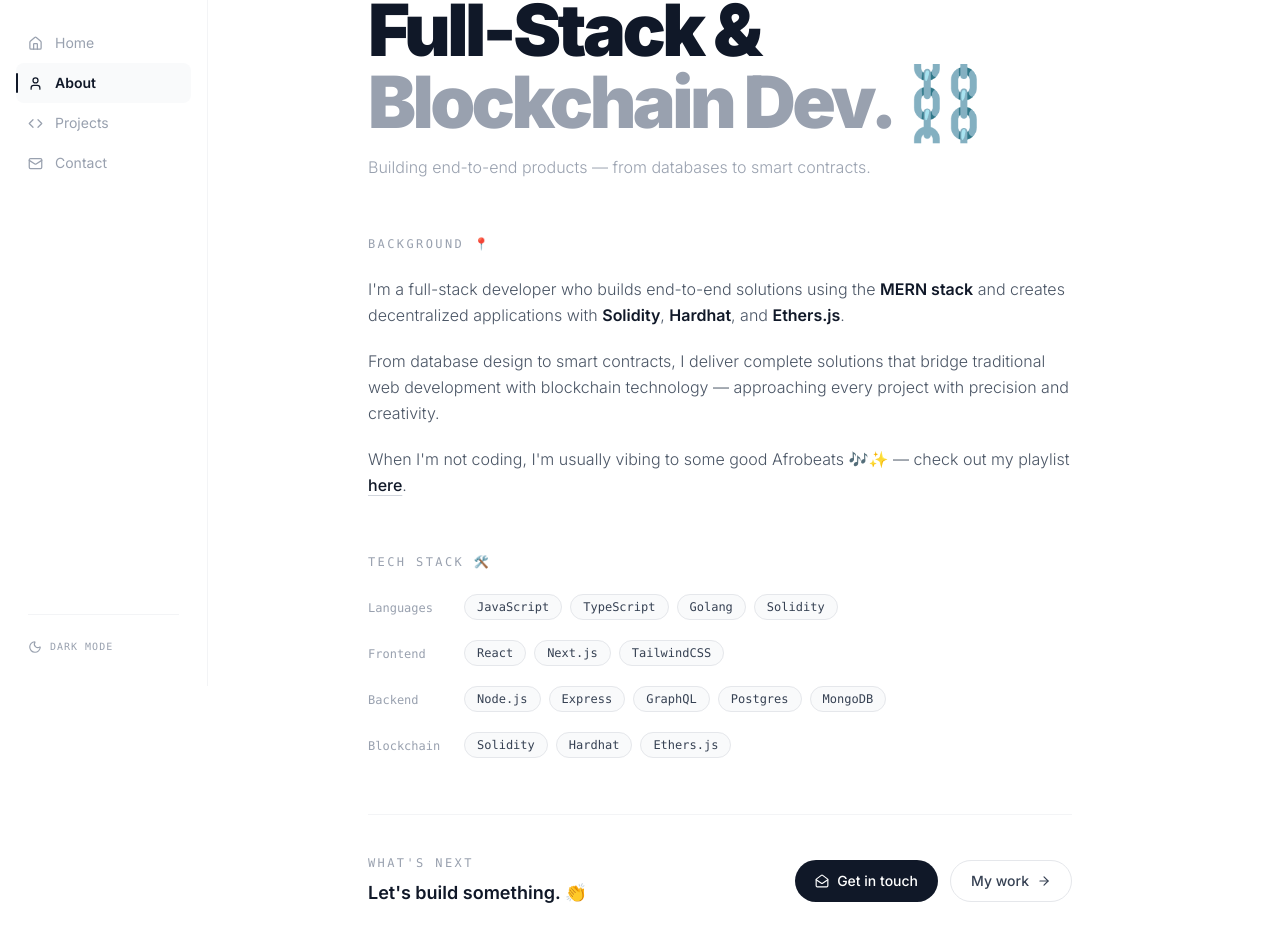
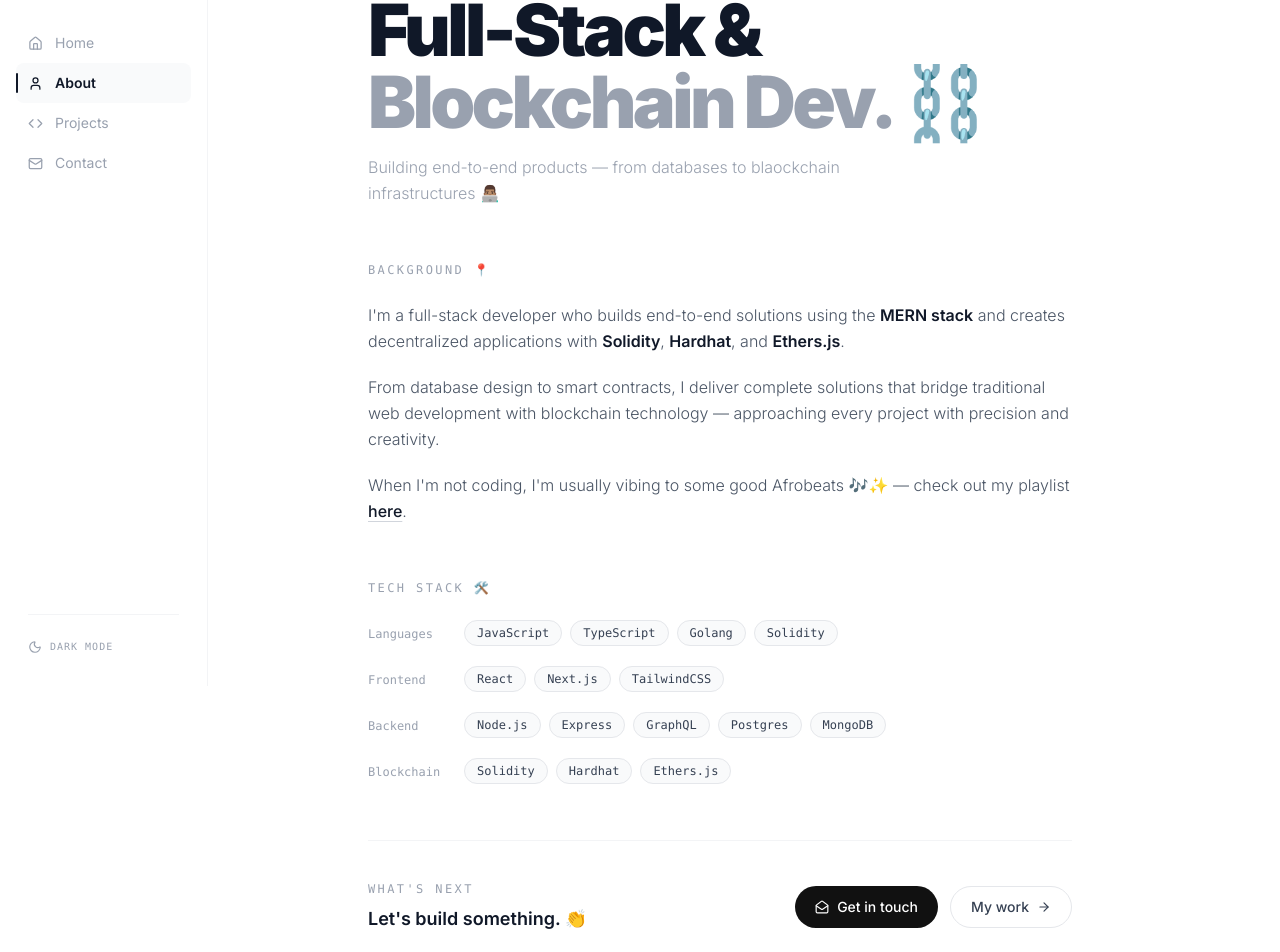
Before and after one commit to O-Midey/Portfolio, a Next.js app: page /about in a window 1280 px wide. Shown: the part 114-1066 px from the top of the page. Built offline with nearby package versions, Linux system fonts and the light colour scheme.

Commit message:
fix: replace gray-900 button bg with pure black to remove blue tint

```diff
--- a/src/app/about/page.tsx
+++ b/src/app/about/page.tsx
@@ -20,7 +20,8 @@ export default function AboutPage() {
               </span>
             </h1>
             <p className="text-sm sm:text-base text-gray-400 dark:text-[#999] font-light max-w-lg leading-relaxed">
-              Building end-to-end products — from databases to smart contracts.
+              Building end-to-end products — from databases to blaockchain
+              infrastructures 👨🏽‍💻
             </p>
           </div>
 
@@ -127,7 +128,7 @@ export default function AboutPage() {
             <div className="flex gap-3">
               <a
                 href="mailto:talk2adeoluwa2310@gmail.com"
-                className="inline-flex items-center gap-2 px-5 py-2.5 bg-gray-900 text-white text-sm font-medium rounded-full hover:bg-gray-700 transition-all duration-200 hover:scale-105"
+                className="inline-flex items-center gap-2 px-5 py-2.5 bg-[#111] text-white text-sm font-medium rounded-full hover:bg-[#333] transition-all duration-200 hover:scale-105"
               >
                 <MailOpen className="w-3.5 h-3.5" />
                 Get in touch
--- a/src/app/contact/page.tsx
+++ b/src/app/contact/page.tsx
@@ -111,7 +111,7 @@ export default function Contact() {
                 </div>
                 <button
                   type="submit"
-                  className="inline-flex items-center gap-2 px-5 py-2.5 bg-gray-900 text-white text-sm font-medium rounded-full hover:bg-gray-700 transition-all duration-200 hover:scale-105"
+                  className="inline-flex items-center gap-2 px-5 py-2.5 bg-[#111] text-white text-sm font-medium rounded-full hover:bg-[#333] transition-all duration-200 hover:scale-105"
                 >
                   <Send className="w-3.5 h-3.5" />
                   Send Message
--- a/src/app/projects/page.tsx
+++ b/src/app/projects/page.tsx
@@ -131,7 +131,7 @@ function ProjectsSection(): JSX.Element {
               Projects
             </h1>
             <p className="mt-4 text-sm sm:text-base text-gray-400 font-light max-w-lg leading-relaxed">
-              Full-stack apps, Web3 tools, and everything in between.
+              Full-stack apps, Web3 tools, and everything in between 👷🏽‍♂️
             </p>
           </div>
 
```
